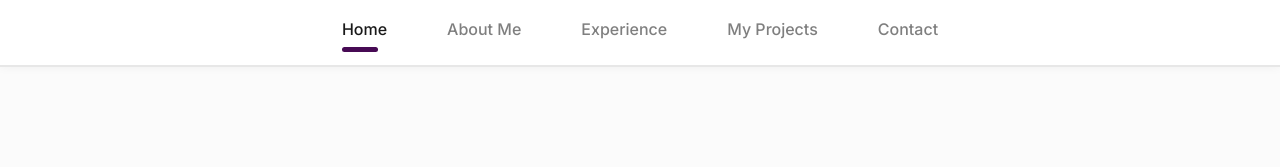
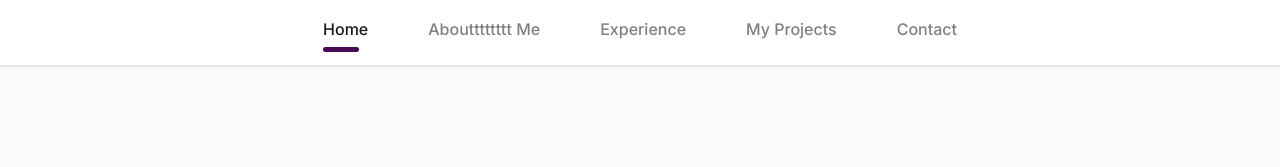
Before and after one commit to punithaux/punitha-portfolio, a plain HTML site: page index.html in a window 1280 px wide. Shown: the top 167 px of the page. Drawn offline with nearby package versions, Linux system fonts and the light colour scheme.

Commit message:
Update index.html
Signed-off-by: punithaux <154239090+punithaux@users.noreply.github.com>

```diff
--- a/index.html
+++ b/index.html
@@ -39,7 +39,7 @@
           <a class="nav-link active" href="#section1">Home <span class="sr-only">(current)</span></a>
         </li>
         <li class="nav-item">
-          <a class="nav-link" href="#section2">About Me</a>
+          <a class="nav-link" href="#section2">Aboutttttttt Me</a>
         </li>
         <li class="nav-item">
           <a class="nav-link" href="#section3">Experience</a>
```
